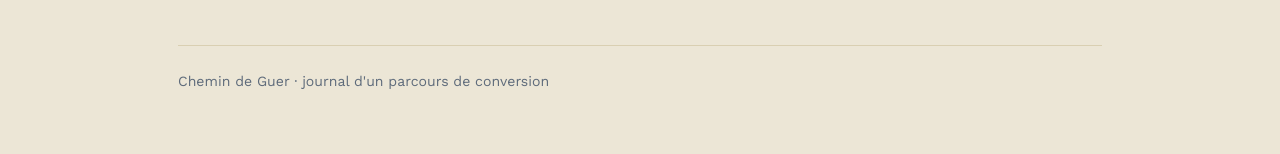
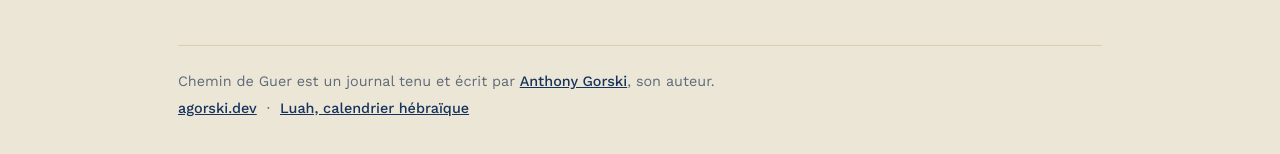
Before and after one commit to GorskiAnthony/chemin-de-guer, an Angular app in the folder frontend/: page / in a window 1280 px wide. Shown: the part 538-692 px from the top of the page. Built offline with nearby package versions, Linux system fonts and the light colour scheme; no server answers; a web font is replaced by a local one.

Commit message:
feat(frontend): ajoute l'auteur et les liens agorski.dev et Luah dans le pied de page

```diff
--- a/frontend/src/app/app.ts
+++ b/frontend/src/app/app.ts
@@ -29,7 +29,15 @@ import { ShabbatClosed } from './pages/shabbat-closed';
       </main>
 
       <footer>
-        <span>Chemin de Guer · journal d'un parcours de conversion</span>
+        <div class="about">
+          <p>Chemin de Guer est un journal tenu et écrit par
+            <a href="https://www.agorski.dev" target="_blank" rel="noopener noreferrer">Anthony Gorski</a>, son auteur.</p>
+          <p class="links">
+            <a href="https://www.agorski.dev" target="_blank" rel="noopener noreferrer">agorski.dev</a>
+            <span aria-hidden="true">·</span>
+            <a href="https://luah-france.netlify.app/" target="_blank" rel="noopener noreferrer">Luah, calendrier hébraïque</a>
+          </p>
+        </div>
         @if (shabbat()?.parasha; as p) { <span class="mono">Paracha : {{ p }} {{ shabbat()?.parashaHebrew }}</span> }
       </footer>
     </div>
@@ -48,8 +56,11 @@ import { ShabbatClosed } from './pages/shabbat-closed';
     nav a.current { color: var(--blue); font-weight: 600; border-bottom-color: var(--gold); }
     @media (hover: hover) and (pointer: fine) { nav a:hover { color: var(--blue); } }
     main { min-height: 62vh; padding-block: 8px 40px; }
-    footer { display: flex; justify-content: space-between; flex-wrap: wrap; gap: 8px; padding-block: 24px 48px;
-      border-top: 1px solid var(--border); color: var(--ink-muted); font-size: .88rem; }
+    footer { display: flex; justify-content: space-between; align-items: flex-end; flex-wrap: wrap; gap: 14px; padding-block: 24px 48px;
+      border-top: 1px solid var(--border); color: var(--ink-muted); font-size: .9rem; }
+    footer p { margin: 0 0 4px; }
+    footer a { color: var(--blue); font-weight: 500; }
+    .links { display: flex; gap: 10px; flex-wrap: wrap; }
   `,
 })
 export class App {
```
